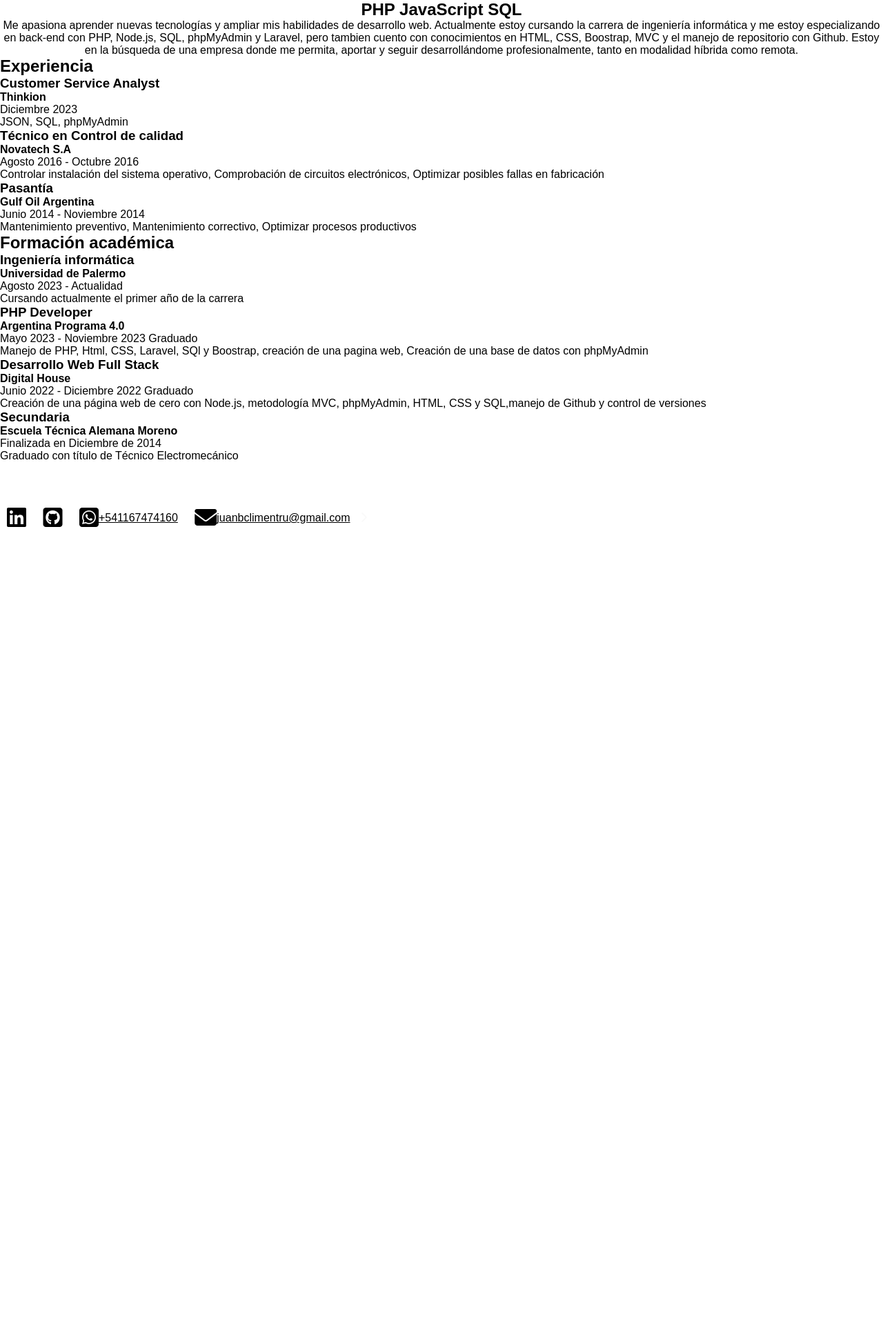
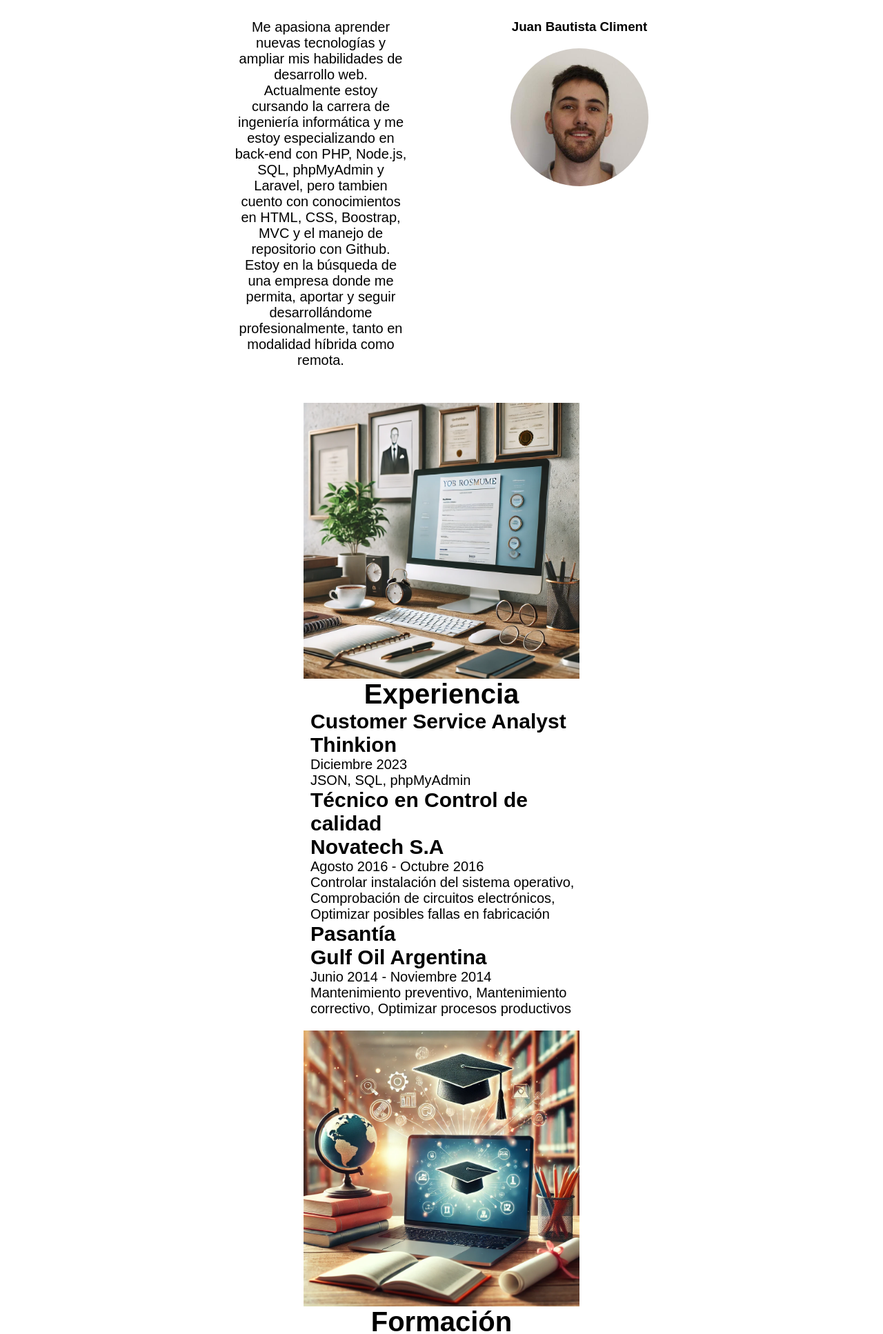
Before and after one commit to juanbcliment/JuanBCliment, a PHP site: page /src/views/index.html in a window 1280 px wide. Shown: the part 70-2004 px from the top of the page at 69% size. Before the commit the page ends 834 px from the top, so only its background shows below. Run offline with PHP 8.4, Linux system fonts and the light colour scheme; some libraries are stand-ins or nearby versions.

Commit message:
css updates

```diff
--- a/public/css/styles.css
+++ b/public/css/styles.css
@@ -1,20 +1,27 @@
-*{
+* {
     margin: 0;
     padding: 0;
     box-sizing: border-box;
 }
 
-body{
+header{
+    position: fixed;
+    top: 0;
+    left: 0;
+    width: 100%;
+}
+body {
     font-family: 'Poppins', sans-serif;
+    background-color: f6f6f6;
 }
 
-.menu{
+.menu {
     background-color: #1A202C;
     color: #fff;
     height: 70px;
 }
 
-.menu__container{
+.menu__container {
     display: flex;
     justify-content: space-between;
     align-items: center;
@@ -24,13 +31,13 @@ body{
     margin: 0 auto;
 }
 
-.menu__links{
+.menu__links {
     height: 100%;
     transition: transform .5s;
     display: flex;
 }
 
-.menu__item{
+.menu__item {
     list-style: none;
     position: relative;
     height: 100%;
@@ -38,12 +45,12 @@ body{
     --transform: rotate(-90deg);
 }
 
-.menu__item:hover{
+.menu__item:hover {
     --clip: polygon(0 0, 100% 0, 100% 100%, 0% 100%);
     --transform: rotate(0);
 }
 
-.menu__link{
+.menu__link {
     color: #fff;
     text-decoration: none;
     padding: 0 30px;
@@ -52,21 +59,21 @@ body{
     align-items: center;
 }
 
-.menu__link:hover{
+.menu__link:hover {
     background-color: #5e7094;
 }
 
 
-.menu__arrow{
+.menu__arrow {
     transform: var(--transform);
     transition: transform .3s;
     display: block;
     margin-left: 3px;
 }
 
-.menu__nesting{
+.menu__nesting {
     list-style: none;
-    transition:clip-path .3s;
+    transition: clip-path .3s;
     clip-path: var(--clip);
     position: absolute;
     right: 0;
@@ -76,15 +83,15 @@ body{
     background-color: #000;
 }
 
-.menu__link--inside{
+.menu__link--inside {
     padding: 30px 100px 30px 20px;
 }
 
-.menu__link--inside:hover{
+.menu__link--inside:hover {
     background-color: #798499;
 }
 
-.menu__hamburguer{
+.menu__hamburguer {
     height: 100%;
     display: flex;
     align-items: center;
@@ -93,12 +100,13 @@ body{
     display: none;
 }
 
-.menu__img{
+.menu__img {
     display: block;
     width: 36px;
 }
+
 /* language */
-.switch_language{
+.switch_language {
     width: 60px;
     height: 30px;
     padding: 0 5px;
@@ -111,7 +119,7 @@ body{
 
 }
 
-.menu_option_language li:last-child::before{
+.menu_option_language li:last-child::before {
     content: "";
     position: absolute;
     height: 25px;
@@ -123,13 +131,15 @@ body{
     right: unset;
 
 }
-.menu_option_language li:last-child.active::before{
+
+.menu_option_language li:last-child.active::before {
     right: 0;
     left: unset;
 
 }
+
 /* dark mode */
-.switch_dark{
+.switch_dark {
     width: 60px;
     height: 30px;
     padding: 0 5px;
@@ -141,7 +151,8 @@ body{
     border: #333 solid 2px;
 
 }
-.menu_option_dark_mode li:first-child::before{
+
+.menu_option_dark_mode li:first-child::before {
     content: "";
     position: absolute;
     height: 25px;
@@ -153,64 +164,135 @@ body{
     right: unset;
 
 }
-.menu_option_dark_mode li:first-child.active_dark::before{
+
+.menu_option_dark_mode li:first-child.active_dark::before {
     right: 0;
     left: unset;
 }
 
-.border{
+.border {
     border-radius: 100px;
     width: 25px;
     height: 25px;
     color: white;
 }
-body.active_dark main{
-    background-color: #333;
+
+body.active_dark {
+    background-color: #181a1b;
+    color: #e8e6e3;
+}
+body.active_dark footer a {
+
+    color: #e8e6e3;
 }
 
 /* Main */
-.presentation{
+.banner {
     text-align: center;
 }
-.experience{
-   align-items: center;
+
+
+.presentation {
+
+   margin-top: 20px;
+    text-align: center;
+    display: flex;
+    flex-direction: row;
+    justify-content: center;
+    padding: 50px;
 }
+
+.about p{
+     font-size: 20px;
+     width:250px;
+}
+.profile{
+    justify-content: top;
+    margin: 0px 0px 0px 200px;
+}
+.img_profile {
+    margin-top: 20px;
+    width: 200px;
+    height: 200px;
+    border-radius: 100%;
+}
+
+.about {
+    width: 200px;
+}
+
+
+/* ======================== */
+.experience {
+    width: 400px;
+    display: flex;
+    flex-direction: column;
+    margin: 0 auto;
+
+}
+#job, #academic{
+    display: flex;
+    justify-content: space-between;
+    margin-bottom: 20px;
+}
+.experience_ind {
+    display: flex;
+    flex-direction: column;
+}
+.experience_ind h2{
+    text-align: center;
+    font-size: 40px ;
+
+ }
+.experience_ind h3{
+    font-size: 30px;
+   padding: 0px 5px 0px 10px;
+}
+.experience_ind h4{
+    font-size: 30px;
+    padding: 0px 5px 0px 10px;
+ }
+ .experience_ind p{
+    font-size: 20px;
+    padding: 0px 5px 0px 10px;
+ }
 /* footer */
 
-.socialMedia{
+.socialMedia {
     padding: 0px;
 
 }
-.socialMedia a{
+
+.socialMedia a {
     padding-top: 100px;
     margin: 0px 10px;
     width: 30px;
-   color: black;
+    color: black;
 
 }
 
 /* media query */
-@media (max-width:800px){
-    .menu__hamburguer{
+@media (max-width:800px) {
+    .menu__hamburguer {
         display: flex;
     }
 
-    .menu__item{
-        --clip:0;
-        overflow:hidden ;
+    .menu__item {
+        --clip: 0;
+        overflow: hidden;
     }
 
-    .menu__item--active{
+    .menu__item--active {
         --transform: rotate(0);
         --background: #5e7094;
     }
 
-    .menu__item--show{
+    .menu__item--show {
         background-color: var(--background);
     }
 
 
-    .menu__links{
+    .menu__links {
         position: fixed;
         max-width: 400px;
         width: 100%;
@@ -224,23 +306,23 @@ body.active_dark main{
         transform: translateX(100%);
     }
 
-    .menu__links--show{
+    .menu__links--show {
         transform: unset;
         width: 100%;
     }
 
-    .menu__link{
+    .menu__link {
         padding: 25px 0;
         padding-left: 30px;
         height: auto;
     }
 
-    .menu__arrow{
+    .menu__arrow {
         margin-left: auto;
         margin-right: 20px;
     }
 
-    .menu__nesting{
+    .menu__nesting {
         display: grid;
         position: unset;
         width: 100%;
@@ -249,7 +331,7 @@ body.active_dark main{
         transition: height .3s;
     }
 
-    .menu__link--inside{
+    .menu__link--inside {
         width: 90%;
         margin-left: auto;
         border-left: 1px solid #798499;
--- a/src/views/index.html
+++ b/src/views/index.html
@@ -34,7 +34,8 @@
                     </li>
 
                     <li class="menu__item  menu__item--show">
-                        <a href="#" class="menu__link">Config <img src="../../public/img/arrow.svg" class="menu__arrow"></a>
+                        <a href="#" class="menu__link">Config <img src="../../public/img/arrow.svg"
+                                class="menu__arrow"></a>
 
                         <ul class="menu__nesting menu_option_dark_mode">
 
@@ -73,12 +74,22 @@
         </nav>
     </header>
     <main>
+        <div class="banner">
+            <h2 data-section="profile" data-value="rol"></h2>
+
+        </div>
         <div class="presentation">
-            <h2 data-section="profile" data-value="rol"></h2>
-            <p data-section="profile" data-value="description"></p>
+            <div class="about">
+                <p data-section="profile" data-value="description"></p>
+            </div>
+            <div class="profile">
+                <h3>Juan Bautista Climent</h3>
+                <img class="img_profile" src="../../public/img/img_profile.jpeg" alt="">
+            </div>
         </div>
         <div class="experience">
-            <div class="job">
+            <img src="../../public/img/img_work.png" alt="">
+            <div class="experience_ind" id="job">
                 <h2 data-section="experience" data-value="experience-title"></h2>
                 <div class="experience_ind">
                     <h3 data-section="experience" data-value="first-job-title"></h3>
@@ -99,7 +110,8 @@
                     <p data-section="experience" data-value="third-job-description"></p>
                 </div>
             </div>
-            <div class="academic">
+            <img src="../../public/img/img_study.png" alt="">
+            <div class="experience_ind" id="academic">
                 <div class="experience_ind">
                     <h2 data-section="academic" data-value="academic-title"></h2>
                     <h3 data-section="academic" data-value="first-eduction-title"></h3>
@@ -138,8 +150,9 @@
             <a href="https://www.linkedin.com/in/juanbcliment/"><i class="fab fa-linkedin fa-2xl"></i></a>
             <a href="https://github.com/juanbcliment"><i class="fa-brands fa-square-github fa-2xl"></i></a>
             <a href="https://wa.me/541167474160"><i class="fa-brands fa-square-whatsapp fa-2xl"></i>+541167474160</a>
-            <a href="mailto:juanbclimentru@gmail.com"><i class="fa-solid fa-envelope fa-2xl"></i>juanbclimentru@gmail.com</a>
-            <i class="fa-solid fa-chevron-right" style="color: #fafafa;"></i>
+            <a href="mailto:juanbclimentru@gmail.com"><i
+                    class="fa-solid fa-envelope fa-2xl"></i>juanbclimentru@gmail.com</a>
+
         </div>
 
     </footer>
```
Also changed, not shown: public/img/img_profile.jpeg (added), public/img/img_study.png (added), public/img/img_work.png (added).
